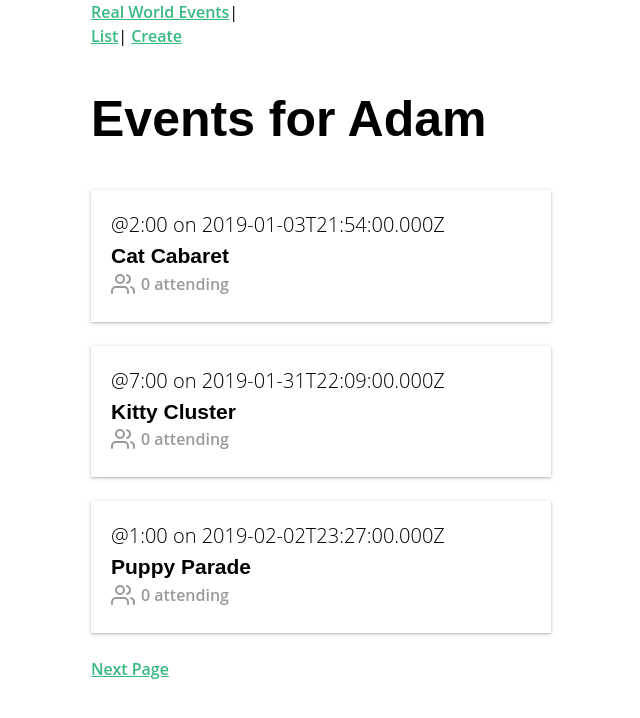
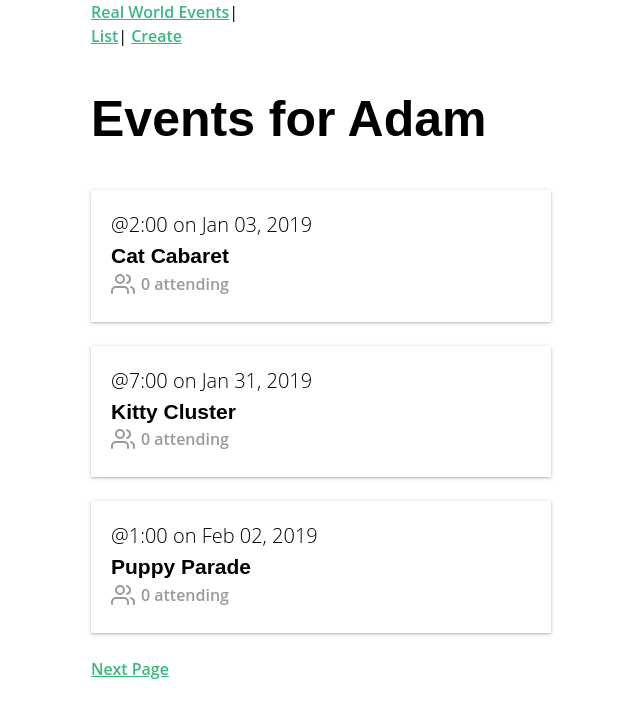
Before and after one commit to alfchee/learn-vue, a Vue app in the folder real-world-vue/: page / in a window 1280 px wide. Shown: the top 718 px of the page, without its empty margins (319-959 px from the left). Built offline with nearby package versions, Linux system fonts and the light colour scheme; data requests are answered from the project's data file.

Commit message:
Adding filters to format dates

```diff
--- a/real-world-vue/src/components/EventCard.vue
+++ b/real-world-vue/src/components/EventCard.vue
@@ -4,7 +4,7 @@
     :to="{ name: 'event-show', params: { id: event.id } }"
   >
     <div class="event-card -shadow">
-      <span class="eyebrow">@{{ event.time }} on {{ event.date }}</span>
+      <span class="eyebrow">@{{ event.time }} on {{ event.date | date }}</span>
       <h4 class="title">{{ event.title }}</h4>
       <BaseIcon name="users">{{ event.attendees.length }} attending</BaseIcon>
     </div>
--- /dev/null
+++ b/real-world-vue/src/filters/date.js
@@ -0,0 +1,8 @@
+export default value => {
+  const date = new Date(value)
+  return date.toLocaleDateString(['en-US'], {
+    month: 'short',
+    day: '2-digit',
+    year: 'numeric'
+  })
+}
--- a/real-world-vue/src/main.js
+++ b/real-world-vue/src/main.js
@@ -6,6 +6,10 @@ import Vuelidate from 'vuelidate'
 import upperFirst from 'lodash/upperFirst'
 import camelCase from 'lodash/camelCase'
 import 'nprogress/nprogress.css'
+import DateFilter from './filters/date'
+
+// adding a global filter
+Vue.filter('date', DateFilter)
 
 Vue.use(Vuelidate)
 
--- a/real-world-vue/src/views/EventShow.vue
+++ b/real-world-vue/src/views/EventShow.vue
@@ -1,7 +1,7 @@
 <template>
   <div>
     <div class="event-header">
-      <span class="eyebrow">@{{ event.time }} on {{ event.date }}</span>
+      <span class="eyebrow">@{{ event.time }} on {{ event.date | date }}</span>
       <h1 class="title">{{ event.title }}</h1>
       <h5>Organized by {{ event.organizer ? event.organizer.name : '' }}</h5>
       <h5>Category: {{ event.category }}</h5>
@@ -14,9 +14,9 @@
     <p>{{ event.description }}</p>
     <h2>
       Attendees
-      <span class="badge -fill-gradient">
-        {{ event.attendees ? event.attendees.length : 0 }}
-      </span>
+      <span class="badge -fill-gradient">{{
+        event.attendees ? event.attendees.length : 0
+      }}</span>
     </h2>
     <ul class="list-group">
       <li
```
